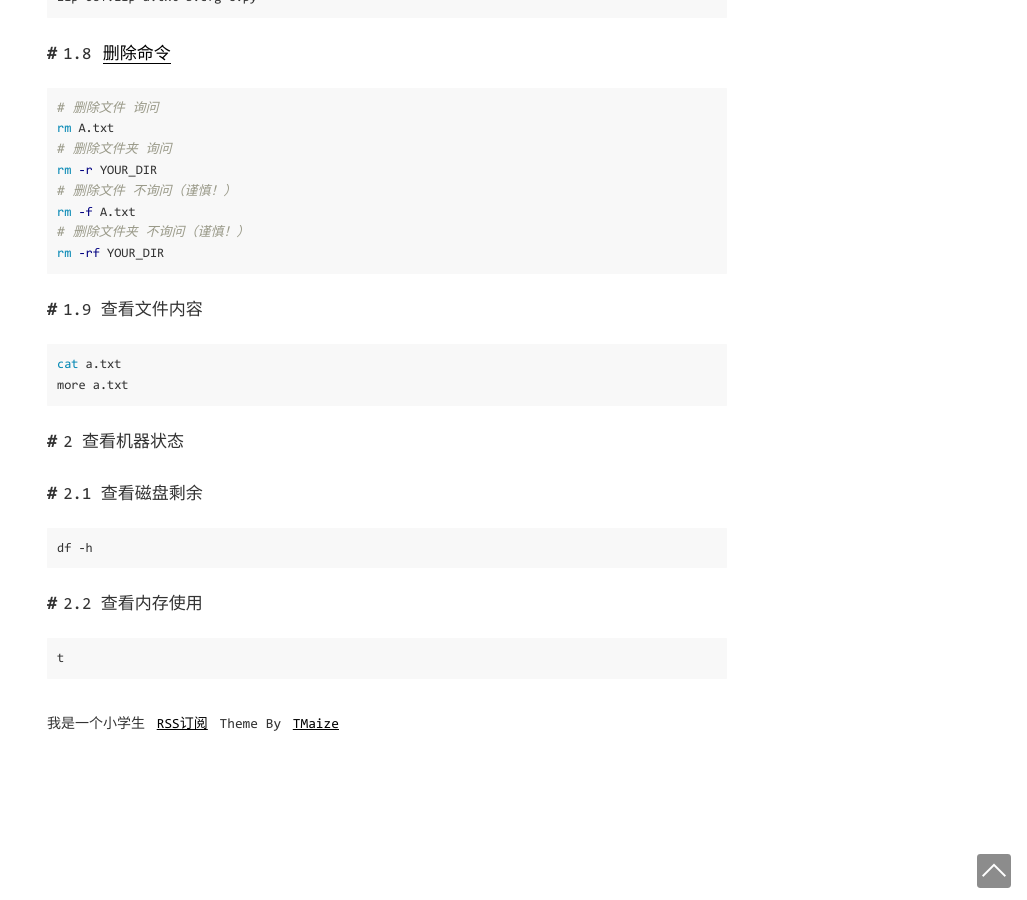
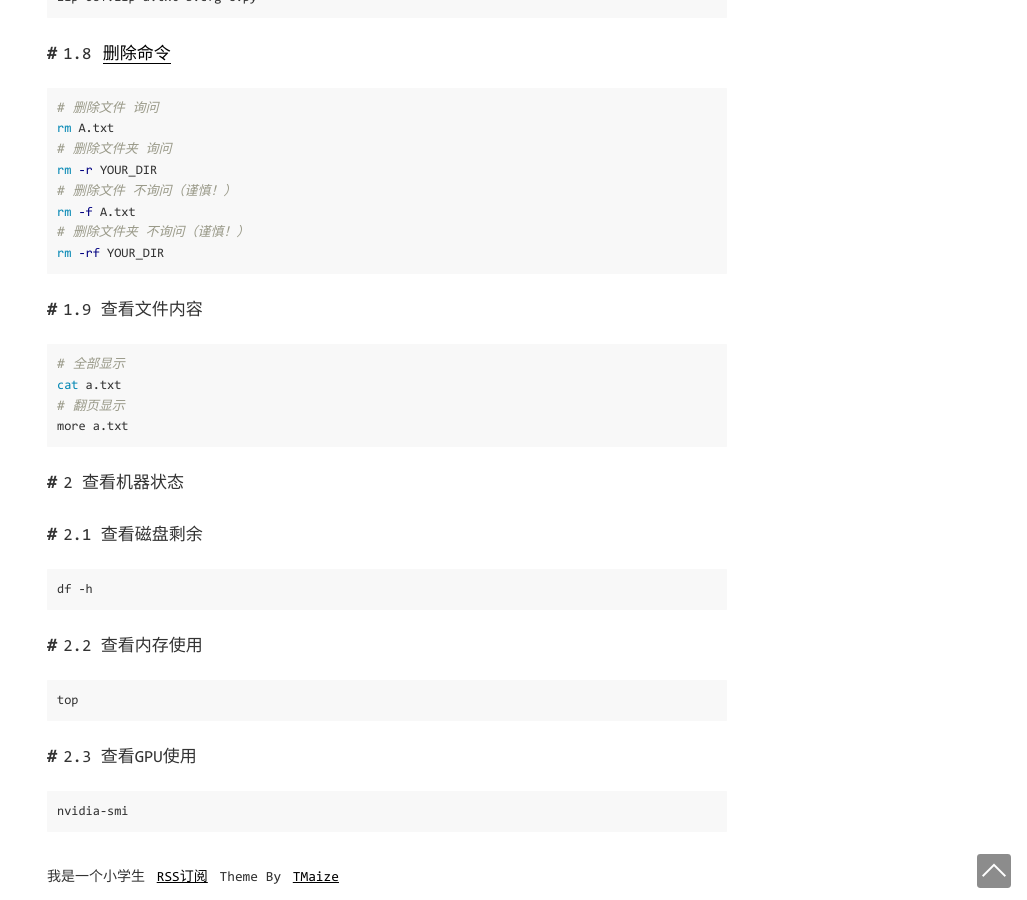
Before and after one commit to vegetarianfish/vegetarianfish.github.io, a Jekyll site: the page built from _posts/2021-07-12-linux常用命令.md, in a window 1280 px wide and 900 px high, scrolled down 1198 px. Shown: the whole window, without its empty margins (253-1280 px from the left). Built offline with Jekyll 4.4.1, drawn with Linux system fonts in a browser that asks for light colours; comment, search, counter and statistics services are not loaded.

Commit message:
Update 2021-07-12-linux常用命令.md

````diff
--- a/_posts/2021-07-12-linux常用命令.md
+++ b/_posts/2021-07-12-linux常用命令.md
@@ -74,7 +74,9 @@ rm -rf YOUR_DIR
 ## 1.9 查看文件内容
 
 ```shell
+# 全部显示
 cat a.txt
+# 翻页显示
 more a.txt
 ```
 
@@ -89,5 +91,11 @@ df -h
 ## 2.2 查看内存使用
 
 ```
-t
+top
 ```
+
+## 2.3 查看GPU使用
+
+```
+nvidia-smi
+```
````
